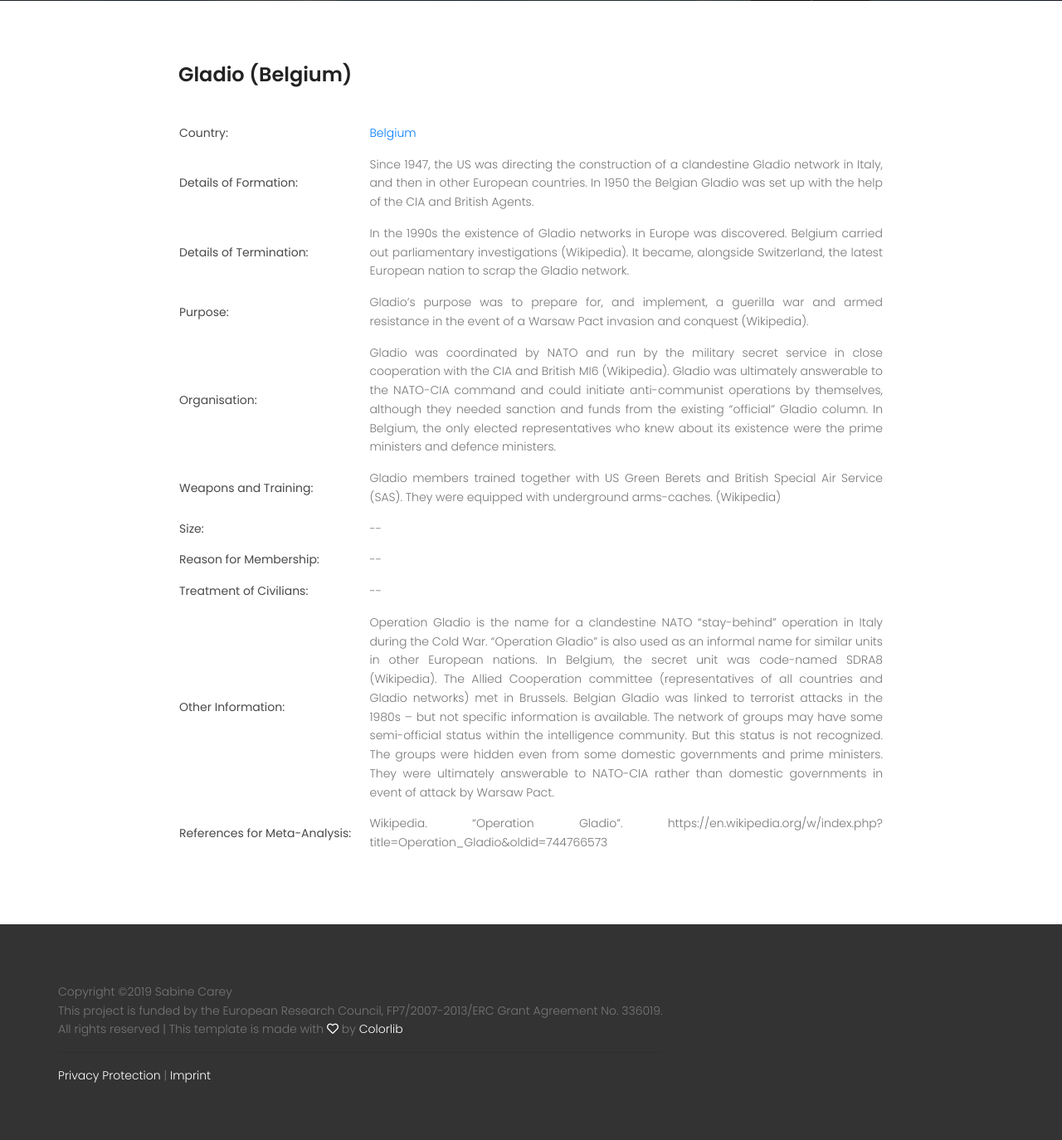
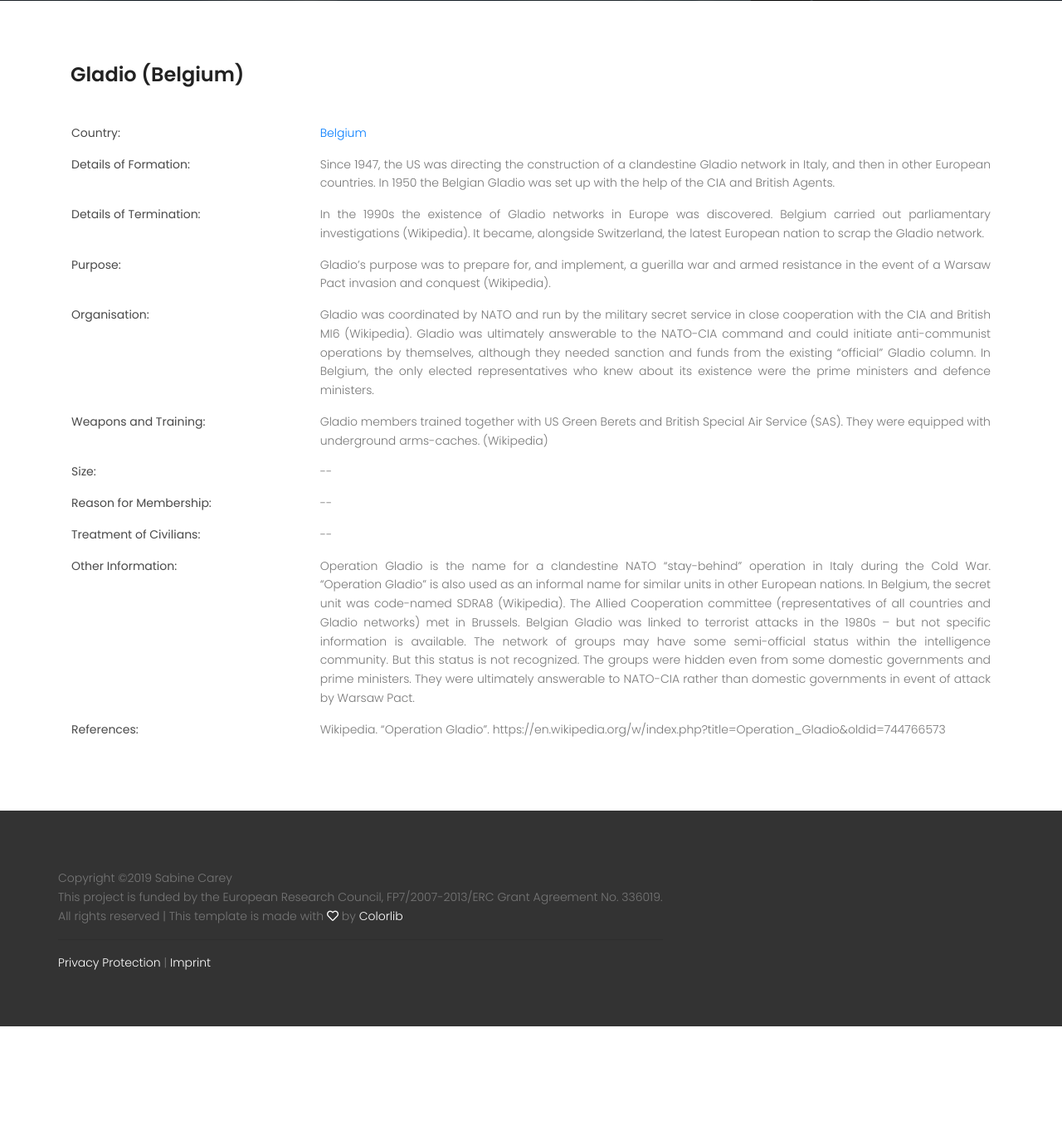
Before and after one commit to LarissaHa/militias-guidebook, a Django app: page /pgag/4/ in a window 1280 px wide. Shown: the part 354-1728 px from the top of the page at 83% size. After the commit the page ends 1591 px from the top, so only its background shows below. Run offline with Django 3.2, Linux system fonts and the light colour scheme; data comes from the database, SQL or seed files in the repository; data that the repository does not hold is empty; some libraries are stand-ins or nearby versions.

Commit message:
some style changes

```diff
--- a/dataentry/static/dataentry/styling.css
+++ b/dataentry/static/dataentry/styling.css
@@ -773,7 +773,7 @@
 
 .sample-text-area {
   background: #fff;
-  padding: 75px 200px 70px 200px;
+  padding: 75px 0 70px 0;
 }
 
 .text-heading {
--- a/dataentry/templates/dataentry/detail_group.html
+++ b/dataentry/templates/dataentry/detail_group.html
@@ -5,8 +5,10 @@
 
 {% block content %}
 <style>
-  td {  padding-top: 1em;
-        text-align: justify; }
+  table td, table td * {  padding-top: 1em;
+                          text-align: justify;
+                          vertical-align: top;
+}
 </style>
 
 {% ifequal pgag.finished "no" %}
@@ -182,9 +184,9 @@
           {{ pgag.other }}{% endifequal %}</td>
     </tr>
     <tr>
-      <td><b>References for Meta-Analysis:</b></td>
+      <td><b>References:</b></td>
       <td>{% ifequal pgag.reference_meta '' %}--{% else %}
-          {{ pgag.reference_meta }}{% endifequal %}</td>
+          {{ pgag.reference_meta|linebreaksbr }}{% endifequal %}</td>
     </tr>
   </table>
 
--- a/dataentry/templates/dataentry/welcome.html
+++ b/dataentry/templates/dataentry/welcome.html
@@ -25,7 +25,7 @@
 			============================================= -->
 			{% load static %}
 			<link rel="stylesheet" href="{% static 'dataentry/linearicons.css' %}">
-			<link rel="stylesheet" href="{% static 'dataentry/carousel.css' %}">
+			<link rel="stylesheet" href="{% static 'dataentry/owl.carousel.css' %}">
 			<link rel="stylesheet" href="{% static 'dataentry/font-awesome.min.css' %}">
 			<link rel="stylesheet" href="{% static 'dataentry/nice-select.css' %}">
 			<link rel="stylesheet" href="{% static 'dataentry/magnific-popup.css' %}">
--- a/lokal/settings.py
+++ b/lokal/settings.py
@@ -25,7 +25,7 @@
 # SECURITY WARNING: don't run with debug turned on in production!
 DEBUG = True
 
-ALLOWED_HOSTS = []
+ALLOWED_HOSTS = ['militias-guidebook.com', '.pythonanywhere.com', '127.0.0.1']
 
 
 # Application definition
```
